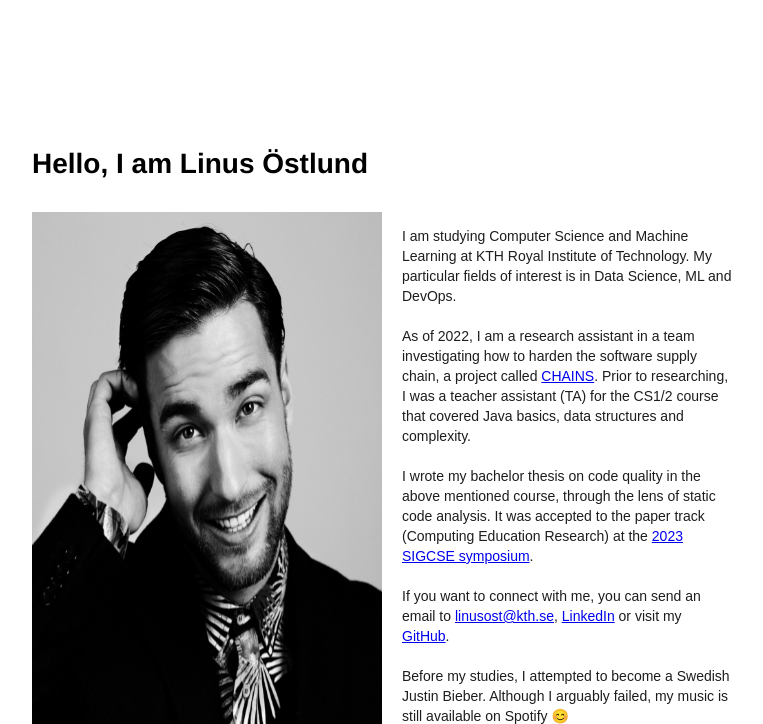
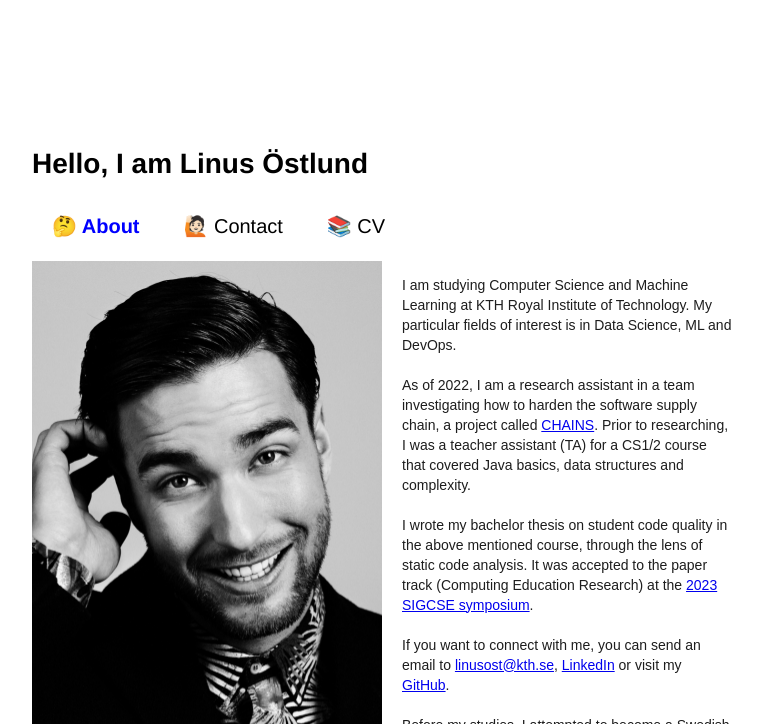
Before and after one commit to LinusOstlund/linusostlund.com, a plain HTML site: page src/index.html in a window 1280 px wide. Shown: the top 724 px of the page, without its empty margins (258-1021 px from the left). Drawn offline with Linux system fonts and the light colour scheme; a script that the page names is missing.

Commit message:
Add CV pdf and prettify index.html

```diff
--- a/src/index.html
+++ b/src/index.html
@@ -5,17 +5,23 @@
     <title>Linus's Webpage</title>
     <link rel="stylesheet" href="styles.css">
   </head>
+  <h1>Hello, I am Linus Östlund</h1>
   <body>
-    <h1>Hello, I am Linus Östlund</h1>
+    <div class="topnav">
+      <a class="active" href="About">🤔 About</a>
+      <a href="contact">🙋🏻 Contact</a>
+      <a href="CV_20221107.pdf">📚 CV</a>
+    </div>
+    <br>
     <div id="mydiv">
-        <img style="padding-right: 20px;" width="350px" src="imgs/linusost.png" alt="Linus Östlund">
+        <img style="padding-right: 20px; object-fit: cover;" width="50%" height="auto" src="imgs/linusost.png" alt="Linus Östlund">
         <p> I am studying Computer Science and Machine Learning at KTH Royal Institute of Technology.
            My particular fields of interest is in Data Science, ML and DevOps. <br><br>
 
            As of 2022, I am a research assistant in a team investigating how to harden the software supply chain, a project called <a href="https://chains.proj.kth.se/">CHAINS</a>.
-           Prior to researching, I was a teacher assistant (TA) for the CS1/2 course that covered Java basics, data structures and complexity. <br><br>
+           Prior to researching, I was a teacher assistant (TA) for a CS1/2 course that covered Java basics, data structures and complexity. <br><br>
 
-           I wrote my bachelor thesis on code quality in the above mentioned course, through the lens of static code analysis. It was accepted to the paper track (Computing Education Research) at the <a href="https://sigcse2023.sigcse.org/">2023 SIGCSE symposium</a>. <br><br>
+           I wrote my bachelor thesis on student code quality in the above mentioned course, through the lens of static code analysis. It was accepted to the paper track (Computing Education Research) at the <a href="https://sigcse2023.sigcse.org/">2023 SIGCSE symposium</a>. <br><br>
 
            If you want to connect with me, you can send an email to <a href="mailto:linusost@kth.se">linusost@kth.se</a>, <a href="https://www.linkedin.com/in/linus-%C3%B6stlund-256b6712a/?originalSubdomain=se">LinkedIn</a> or visit my <a href="https://github.com/linusostlund/">GitHub</a>.
           <br><br>
--- a/src/styles.css
+++ b/src/styles.css
@@ -32,3 +32,30 @@ p,ul,ol {
     display: flex;
     flex-direction: row;
 }
+
+/* top nav :/ */
+.topnav {
+    background-color: #fff;
+  }
+
+  /* Style the links inside the navigation bar */
+  .topnav a {
+    color: black;
+    text-align: center;
+    padding: 10px 20px;
+    text-decoration: none;
+    font-size: 20px;
+  }
+
+  /* Change the color of links on hover */
+  .topnav a:hover {
+    background-color: white;
+    color: blue;
+  }
+
+  /* Add a color to the active/current link */
+  .topnav a.active {
+    background-color: white;
+    font-weight: bold;
+    color: blue;
+  }
```
Also changed, not shown: 1 other file.
